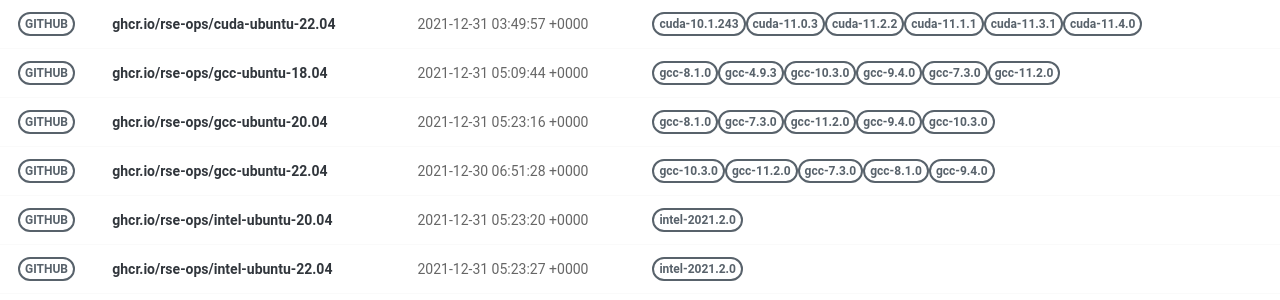
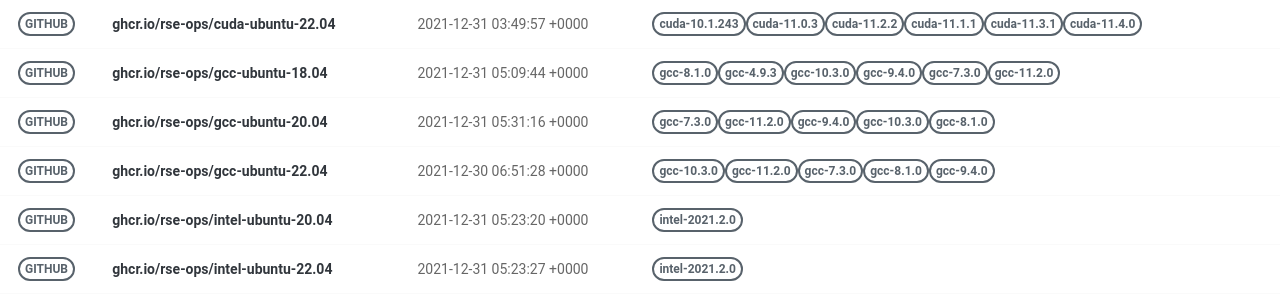
Before and after one commit to rse-ops/docker-images, a Jekyll site: the page built from pages/index.md, in a window 1280 px wide. Shown: the part 326-626 px from the top of the page. Built offline with Jekyll 4.4.1, drawn with Linux system fonts in a browser that asks for light colours; nearby versions of some CDN libraries; part of the change alters nothing that is shown.

Commit message:
Automated push to update library 2021-12-31

```diff
--- a/_library/ghcr.io-rse-ops-gcc-ubuntu-20.04.md
+++ b/_library/ghcr.io-rse-ops-gcc-ubuntu-20.04.md
@@ -1,14 +1,11 @@
 ---
 layout: container
 name: ghcr.io/rse-ops/gcc-ubuntu-20.04
-updated_at: 2021-12-31 05:23:16.189957
+updated_at: 2021-12-31 05:31:16.737507
 
 
 container_url: https://github.com/orgs/rse-ops/packages/container/package/gcc-ubuntu-20.04
 versions:
- - tag: gcc-8.1.0
-   dockerfile: https://github.com/rse-ops/docker-images/blob/main/ubuntu/gcc/Dockerfile
-   manifest: https://crane.ggcr.dev/manifest/ghcr.io/rse-ops/gcc-ubuntu-20.04:gcc-8.1.0
  - tag: gcc-7.3.0
    dockerfile: https://github.com/rse-ops/docker-images/blob/main/ubuntu/gcc/Dockerfile
    manifest: https://crane.ggcr.dev/manifest/ghcr.io/rse-ops/gcc-ubuntu-20.04:gcc-7.3.0
@@ -21,5 +18,8 @@ versions:
  - tag: gcc-10.3.0
    dockerfile: https://github.com/rse-ops/docker-images/blob/main/ubuntu/gcc/Dockerfile
    manifest: https://crane.ggcr.dev/manifest/ghcr.io/rse-ops/gcc-ubuntu-20.04:gcc-10.3.0
+ - tag: gcc-8.1.0
+   dockerfile: https://github.com/rse-ops/docker-images/blob/main/ubuntu/gcc/Dockerfile
+   manifest: https://crane.ggcr.dev/manifest/ghcr.io/rse-ops/gcc-ubuntu-20.04:gcc-8.1.0
 
 ---
```
